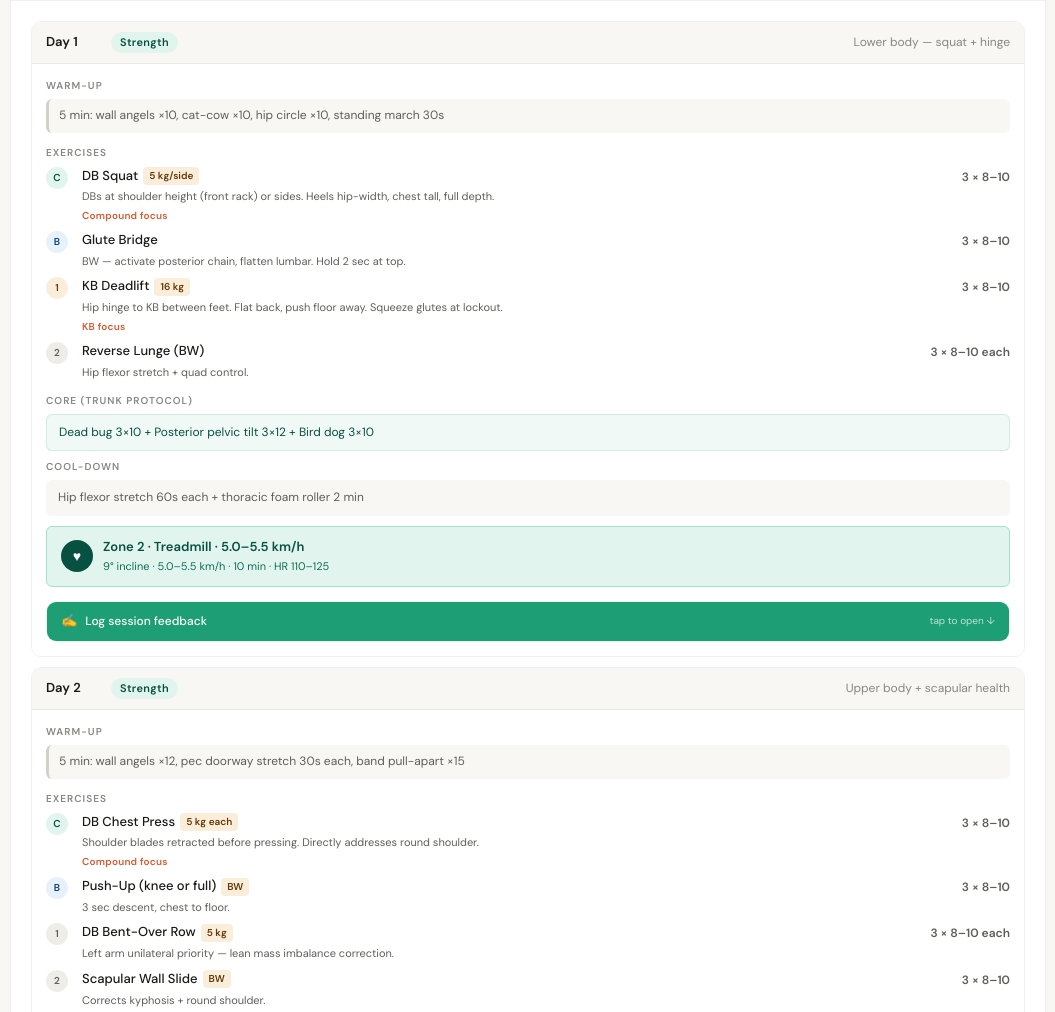
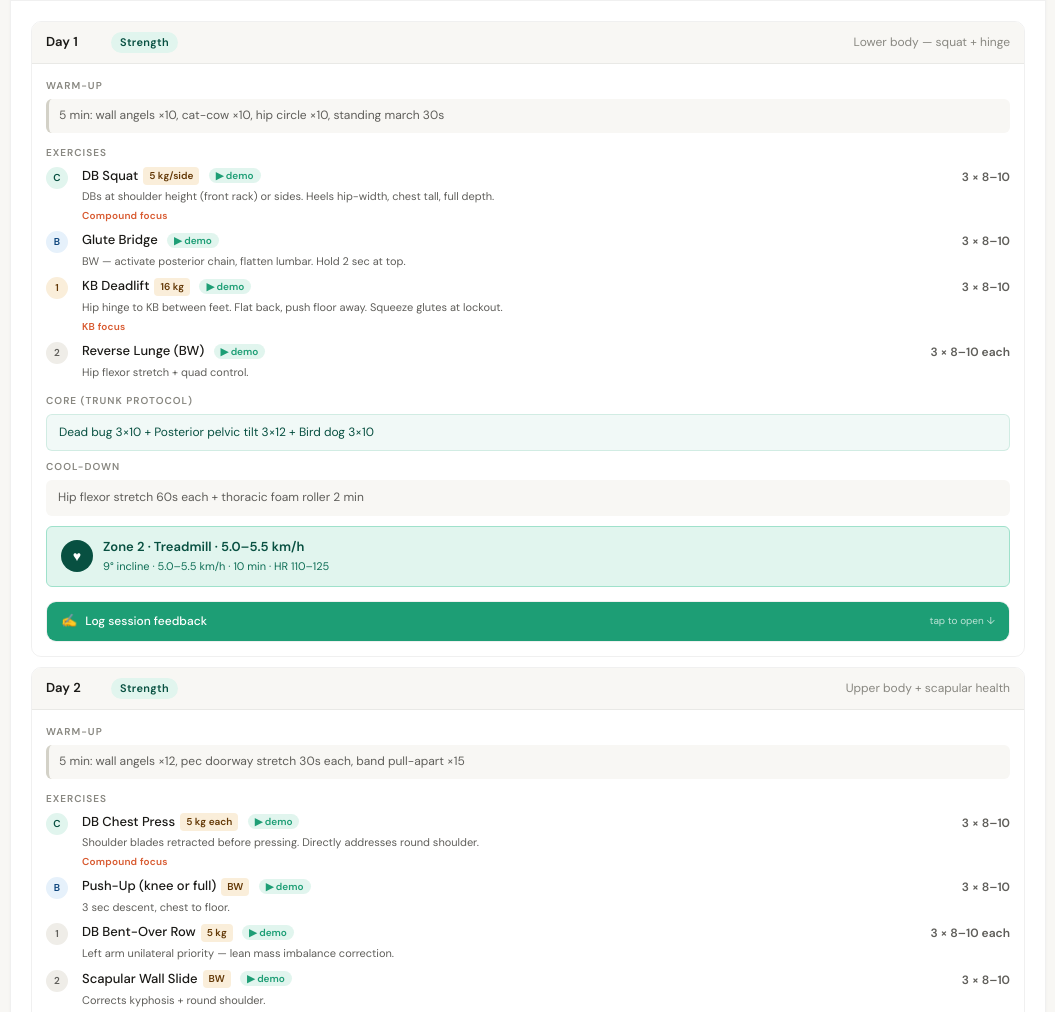
Before and after one commit to forgedperformance/joeylee, a plain HTML site: page index.html in a window 1280 px wide. Shown: the part 963-1975 px from the top of the page, without its empty margins (112-1167 px from the left). Drawn offline with Linux system fonts and the light colour scheme.

Commit message:
Add files via upload

```diff
--- a/index.html
+++ b/index.html
@@ -419,6 +419,8 @@
   .badge-acc { background: var(--gray-100); color: var(--gray-600); }
   .badge-kb { background: var(--amber-light); color: var(--amber-dark); }
   .ex-name { font-size: 13px; font-weight: 500; color: var(--text); }
+  .ex-demo { font-size: 10px; font-weight: 600; color: var(--green); text-decoration: none; background: var(--green-light); padding: 1px 7px; border-radius: 20px; margin-left: 6px; white-space: nowrap; vertical-align: middle; }
+  .ex-demo:hover { background: var(--green); color: #fff; }
   .ex-load {
     display: inline-block;
     font-size: 10px;
@@ -761,27 +763,27 @@
       <div class="ex-list">
         <div class="ex-row">
           <div class="ex-badge badge-compound">1</div>
-          <div><div class="ex-name">Dead Bug</div><div class="ex-note">Deep core activation without lumbar load. Counters lordosis.</div><div class="ex-tag">3 × 10 each side — every session</div></div>
+          <div><div class="ex-name">Dead Bug <a class="ex-demo" href="https://www.youtube.com/results?search_query=dead+bug+exercise+form" target="_blank" rel="noopener" title="Watch demo">▶ demo</a></div><div class="ex-note">Deep core activation without lumbar load. Counters lordosis.</div><div class="ex-tag">3 × 10 each side — every session</div></div>
           <div class="ex-sets">Core</div>
         </div>
         <div class="ex-row">
           <div class="ex-badge badge-compound">2</div>
-          <div><div class="ex-name">Posterior Pelvic Tilt Hold</div><div class="ex-note">Supine, flatten lumbar to floor, hold 5 sec. Directly corrects 47° lordosis.</div><div class="ex-tag">3 × 12 holds — every session</div></div>
+          <div><div class="ex-name">Posterior Pelvic Tilt Hold <a class="ex-demo" href="https://www.youtube.com/results?search_query=posterior+pelvic+tilt+exercise" target="_blank" rel="noopener" title="Watch demo">▶ demo</a></div><div class="ex-note">Supine, flatten lumbar to floor, hold 5 sec. Directly corrects 47° lordosis.</div><div class="ex-tag">3 × 12 holds — every session</div></div>
           <div class="ex-sets">Corrective</div>
         </div>
         <div class="ex-row">
           <div class="ex-badge badge-compound">3</div>
-          <div><div class="ex-name">Bird Dog</div><div class="ex-note">Opposite arm-leg extension. Anti-rotation + lumbar stability.</div><div class="ex-tag">3 × 10 each side — every session</div></div>
+          <div><div class="ex-name">Bird Dog <a class="ex-demo" href="https://www.youtube.com/results?search_query=bird+dog+exercise+form" target="_blank" rel="noopener" title="Watch demo">▶ demo</a></div><div class="ex-note">Opposite arm-leg extension. Anti-rotation + lumbar stability.</div><div class="ex-tag">3 × 10 each side — every session</div></div>
           <div class="ex-sets">Core</div>
         </div>
         <div class="ex-row">
           <div class="ex-badge badge-compound">4</div>
-          <div><div class="ex-name">Hollow Body Hold</div><div class="ex-note">Anterior core compression. Wk 1–4 knees bent, wk 5+ legs straight.</div><div class="ex-tag">3 × 20–45 sec — progresses each phase</div></div>
+          <div><div class="ex-name">Hollow Body Hold <a class="ex-demo" href="https://www.youtube.com/results?search_query=hollow+body+hold+progression" target="_blank" rel="noopener" title="Watch demo">▶ demo</a></div><div class="ex-note">Anterior core compression. Wk 1–4 knees bent, wk 5+ legs straight.</div><div class="ex-tag">3 × 20–45 sec — progresses each phase</div></div>
           <div class="ex-sets">Core</div>
         </div>
         <div class="ex-row">
           <div class="ex-badge badge-compound">5</div>
-          <div><div class="ex-name">Pallof Press (light resistance band)</div><div class="ex-note">Anti-rotation press. Obliques + transverse abdominis. Introduced week 3.</div><div class="ex-tag">3 × 12 each side — from week 3</div></div>
+          <div><div class="ex-name">Pallof Press (light resistance band) <a class="ex-demo" href="https://www.youtube.com/results?search_query=pallof+press+band+form" target="_blank" rel="noopener" title="Watch demo">▶ demo</a></div><div class="ex-note">Anti-rotation press. Obliques + transverse abdominis. Introduced week 3.</div><div class="ex-tag">3 × 12 each side — from week 3</div></div>
           <div class="ex-sets">Core</div>
         </div>
       </div>
@@ -1358,7 +1360,7 @@ function buildDay(d) {
             <div class="ex-row">
               <div class="ex-badge ${e.badgeClass}">${e.badge}</div>
               <div>
-                <div class="ex-name">${e.name}${e.load ? `<span class="ex-load">${e.load}</span>` : ''}</div>
+                <div class="ex-name">${e.name}${e.load ? `<span class="ex-load">${e.load}</span>` : ''} <a class="ex-demo" href="${demoLink(e)}" target="_blank" rel="noopener" title="Watch demo">▶ demo</a></div>
                 <div class="ex-note">${e.note}</div>
                 ${e.tag ? `<div class="ex-tag">${e.tag}</div>` : ''}
               </div>
@@ -1400,8 +1402,39 @@ function buildDay(d) {
     </div>`;
 }
 
-function buildWeek(wd, openFirst) {
-  const wc = document.createElement('div');
+/* ===== EXERCISE DEMO LINKS =====
+   Each exercise auto-links to a demo. To use YOUR OWN video for any exercise,
+   add a "video" field to that exercise object, e.g.:
+     {badge:"C", name:"DB Squat", video:"https://youtu.be/YOUR_VIDEO_ID", ...}
+   Otherwise it falls back to the curated map below, then a YouTube search. */
+const DEMO_MAP = {
+  "db squat":"https://www.youtube.com/results?search_query=dumbbell+goblet+squat+form",
+  "goblet squat":"https://www.youtube.com/results?search_query=goblet+squat+form",
+  "bw squat":"https://www.youtube.com/results?search_query=bodyweight+squat+form",
+  "glute bridge":"https://www.youtube.com/results?search_query=glute+bridge+exercise+form",
+  "kb deadlift":"https://www.youtube.com/results?search_query=kettlebell+deadlift+form",
+  "reverse lunge":"https://www.youtube.com/results?search_query=reverse+lunge+form",
+  "db chest press":"https://www.youtube.com/results?search_query=dumbbell+chest+press+form",
+  "push-up":"https://www.youtube.com/results?search_query=push+up+proper+form",
+  "db bent-over row":"https://www.youtube.com/results?search_query=dumbbell+bent+over+row+form",
+  "scapular wall slide":"https://www.youtube.com/results?search_query=scapular+wall+slide",
+  "db lateral raise":"https://www.youtube.com/results?search_query=dumbbell+lateral+raise+form",
+  "reverse plank hold":"https://www.youtube.com/results?search_query=reverse+plank+hold",
+  "step-up":"https://www.youtube.com/results?search_query=step+up+exercise+form",
+  "dead bug":"https://www.youtube.com/results?search_query=dead+bug+exercise+form",
+  "bird dog":"https://www.youtube.com/results?search_query=bird+dog+exercise+form",
+  "hollow body hold":"https://www.youtube.com/results?search_query=hollow+body+hold+progression",
+  "pallof press":"https://www.youtube.com/results?search_query=pallof+press+band+form",
+  "posterior pelvic tilt hold":"https://www.youtube.com/results?search_query=posterior+pelvic+tilt+exercise"
+};
+function demoLink(e){
+  if(e.video) return e.video;                       // your own video wins
+  const key=e.name.toLowerCase().replace(/\s*\([^)]*\)/g,'').trim(); // strip "(BW)" etc
+  for(const k in DEMO_MAP){ if(key.includes(k)) return DEMO_MAP[k]; }
+  return "https://www.youtube.com/results?search_query="+encodeURIComponent(e.name+" exercise form");
+}
+
+function buildWeek(wd, openFirst) {const wc = document.createElement('div');
   wc.className = 'week-card';
   wc.id = `week-${wd.week}`;
   wc.innerHTML = `
```
